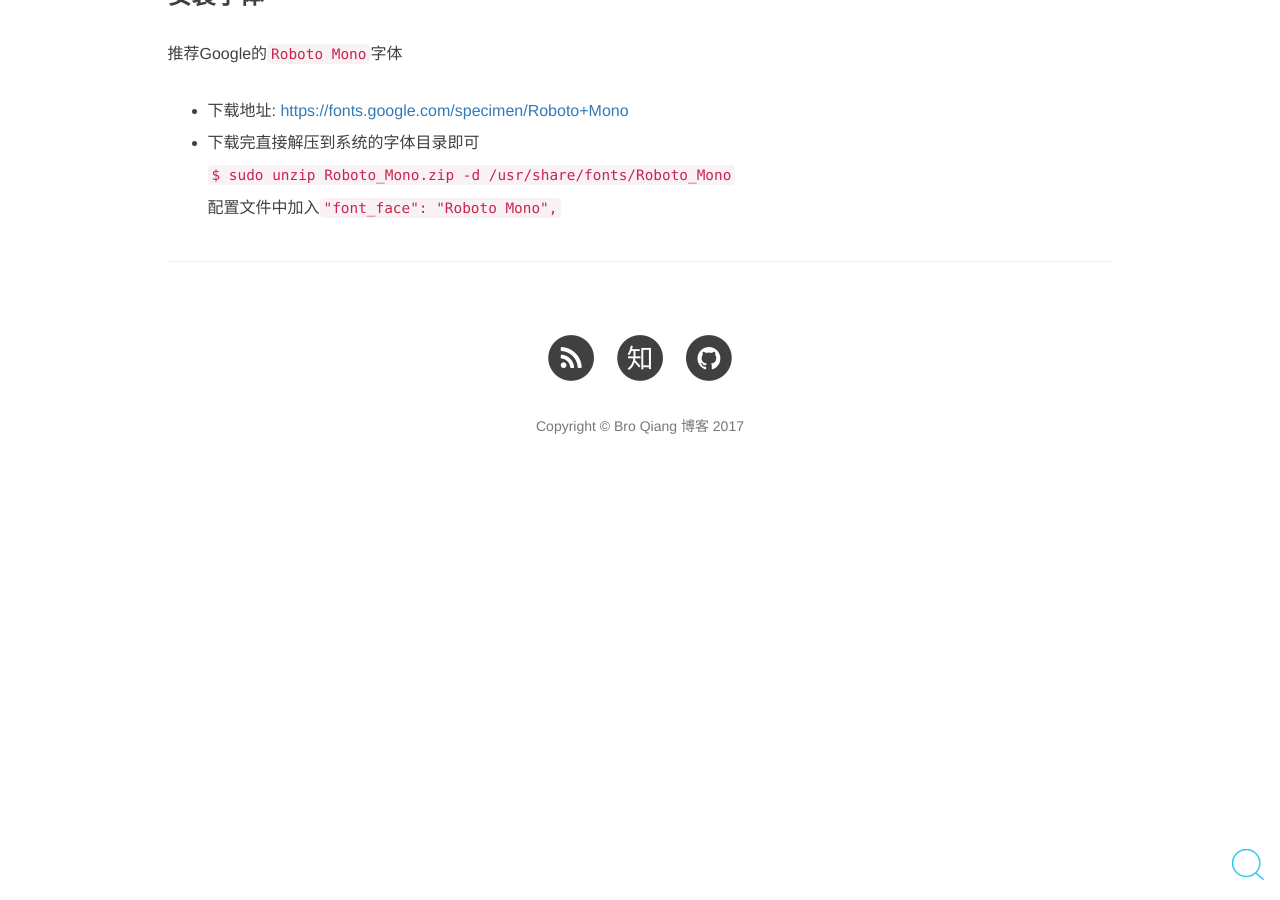
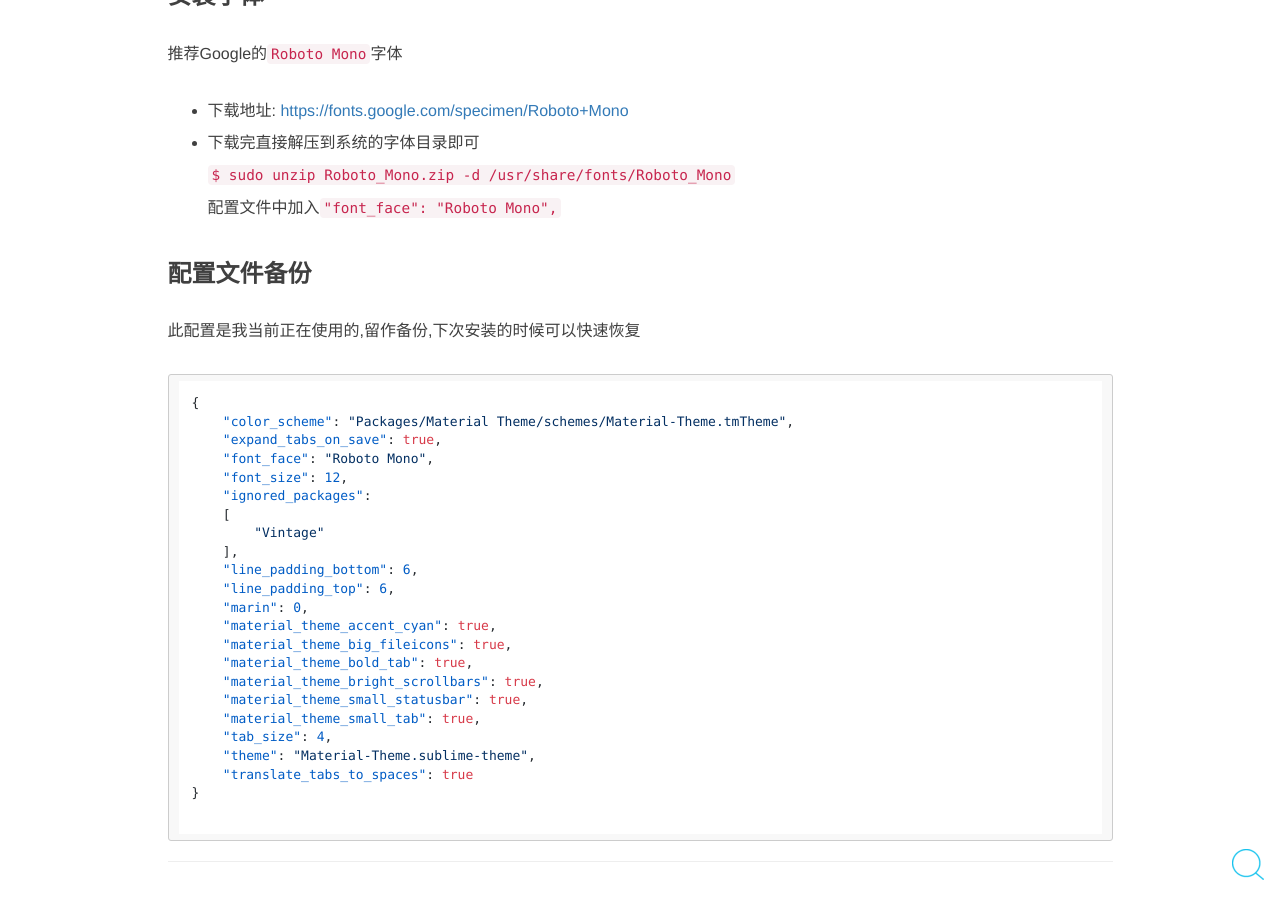
Before and after one commit to BroQiang/broqiang.github.io, a Jekyll site: the page built from _posts/2017-02-01-Sublime-Install.md, in a window 1280 px wide and 900 px high, scrolled down 1303 px. Built offline with Jekyll 4.4.1, drawn with Linux system fonts in a browser that asks for light colours; nearby versions of some CDN libraries; comment, search, counter and statistics services are not loaded; before the commit the page ends 1807 px from its top, so only the background shows below that.

Commit message:
Update Sublime Documents

````diff
--- a/_posts/2017-02-01-Sublime-Install.md
+++ b/_posts/2017-02-01-Sublime-Install.md
@@ -53,3 +53,33 @@ $sudo dpki -i sublime-text_build*
     `$ sudo unzip Roboto_Mono.zip -d /usr/share/fonts/Roboto_Mono`
 
     配置文件中加入`"font_face": "Roboto Mono",`
+
+### 配置文件备份
+
+此配置是我当前正在使用的,留作备份,下次安装的时候可以快速恢复
+
+```json
+{
+    "color_scheme": "Packages/Material Theme/schemes/Material-Theme.tmTheme",
+    "expand_tabs_on_save": true,
+    "font_face": "Roboto Mono",
+    "font_size": 12,
+    "ignored_packages":
+    [
+        "Vintage"
+    ],
+    "line_padding_bottom": 6,
+    "line_padding_top": 6,
+    "marin": 0,
+    "material_theme_accent_cyan": true,
+    "material_theme_big_fileicons": true,
+    "material_theme_bold_tab": true,
+    "material_theme_bright_scrollbars": true,
+    "material_theme_small_statusbar": true,
+    "material_theme_small_tab": true,
+    "tab_size": 4,
+    "theme": "Material-Theme.sublime-theme",
+    "translate_tabs_to_spaces": true
+}
+
+```
````
